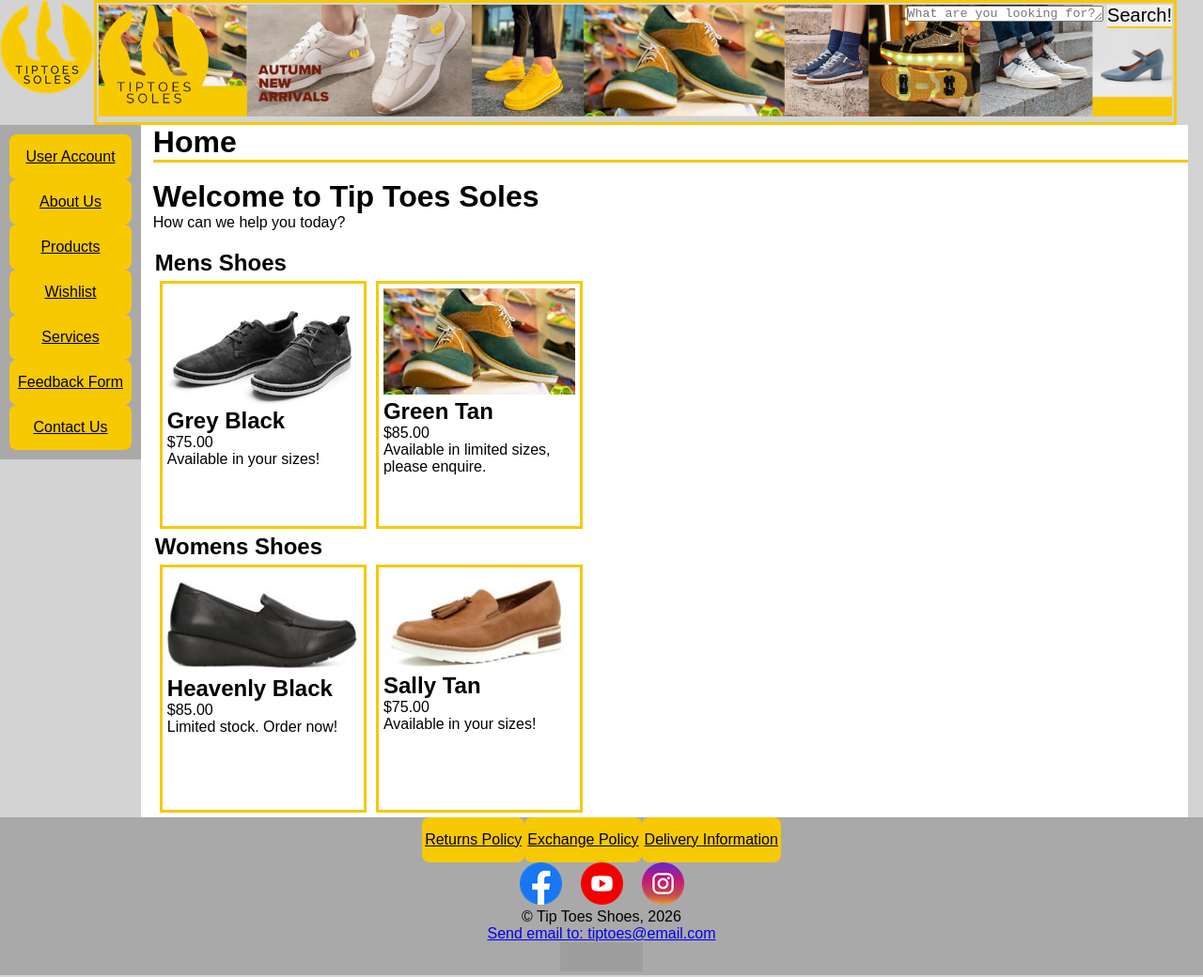
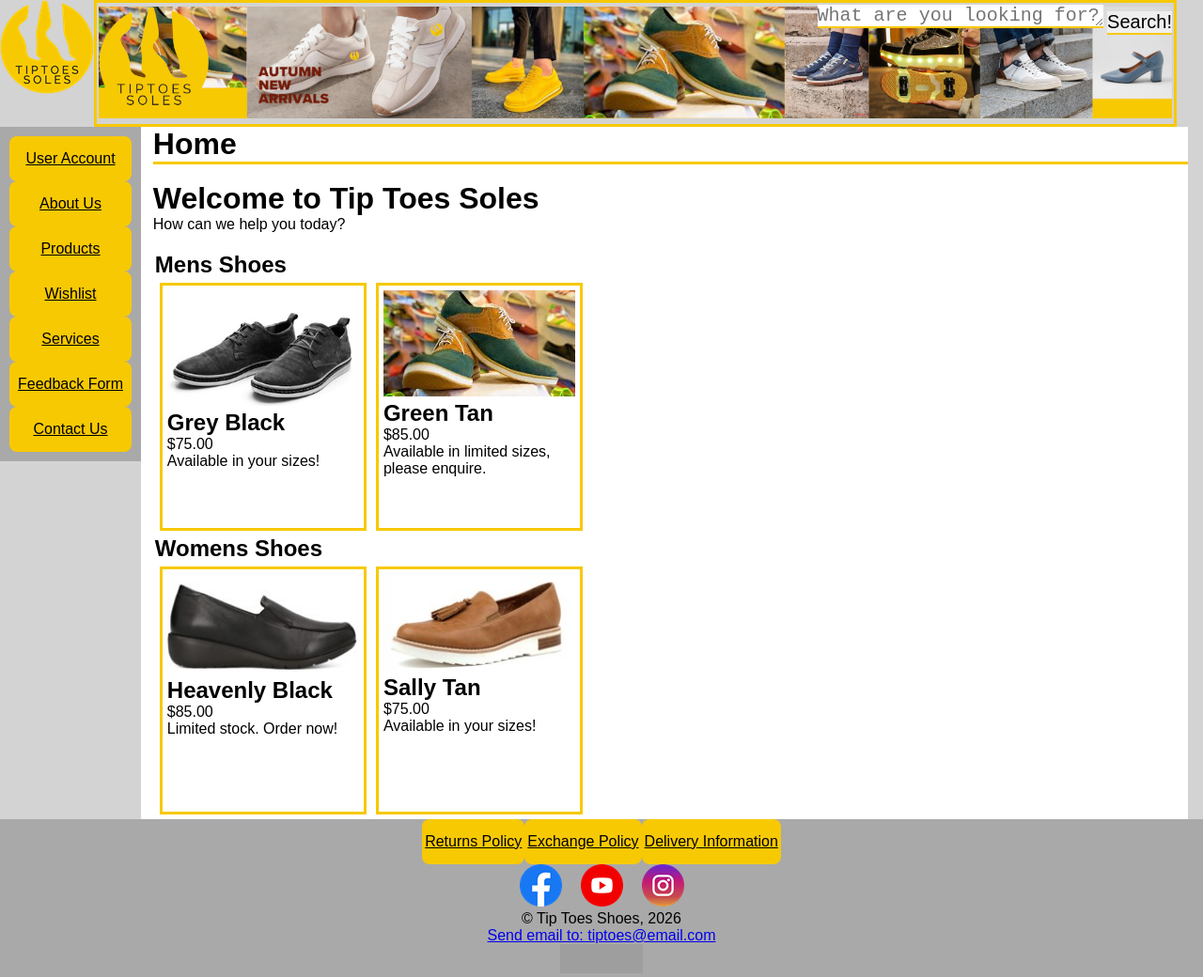
Before and after one commit to CallumTabram/CoolWebsite, a plain HTML site: page index.html in a window 1280 px wide. Shown: the whole page at 94% size. Drawn offline with Linux system fonts and the light colour scheme; grey boxes are pictures that could not be loaded.

Commit message:
Add files via upload

```diff
--- a/css/styles.css
+++ b/css/styles.css
@@ -24,7 +24,7 @@ input[type=text] {
 	font-size: 20px;
 	border: none;
 	border-bottom: 2px solid #f7c903;
-	field-sizing: content; /*automatically sizes the input field to the size of the inputted text*/
+	/*field-sizing: content; /*automatically sizes the input field to the size of the inputted text*/
 }
 input[type=submit] {
 	font-size: 20px;
@@ -36,6 +36,11 @@ input[type=submit]:hover {
 	background-color: #f7c903;
 	border: none;
 	border-bottom: 2px solid whitesmoke;
+}
+#search {
+    font-size: 20px;
+	border: none;
+	border-bottom: 2px solid #f7c903;
 }
 .button {
 	background-color: #f7c903;
@@ -180,5 +185,5 @@ hr {
 @media screen and (max-width:850px) {
 	.Banner {
 		width: 100%;
-
+	}
 }
```
